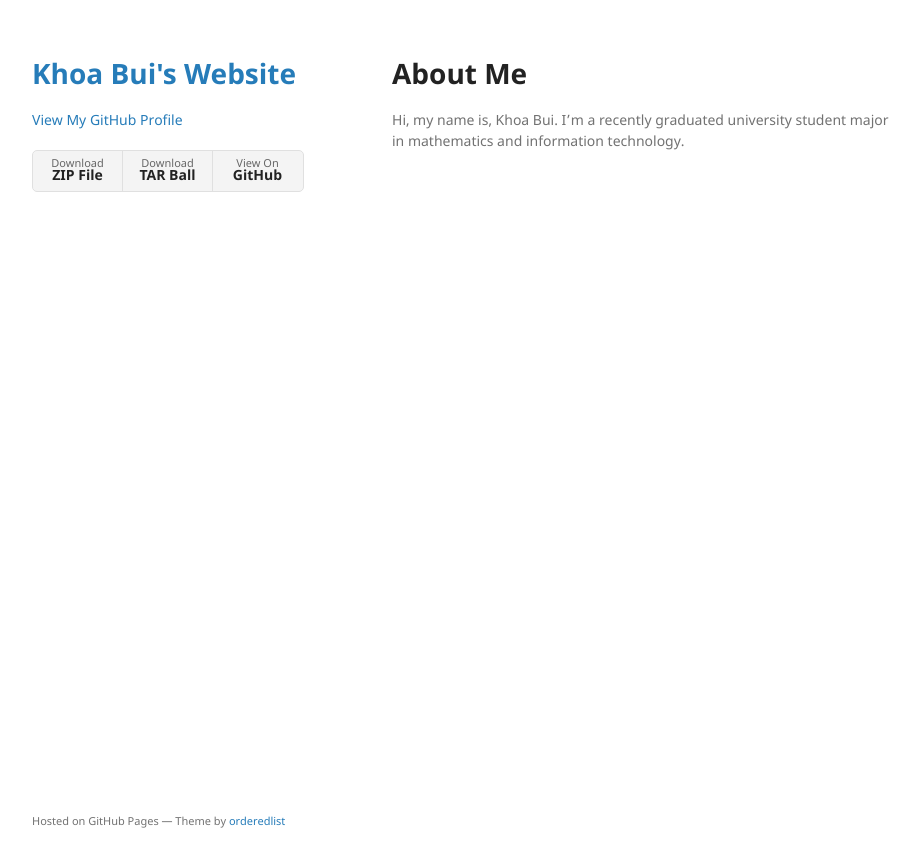
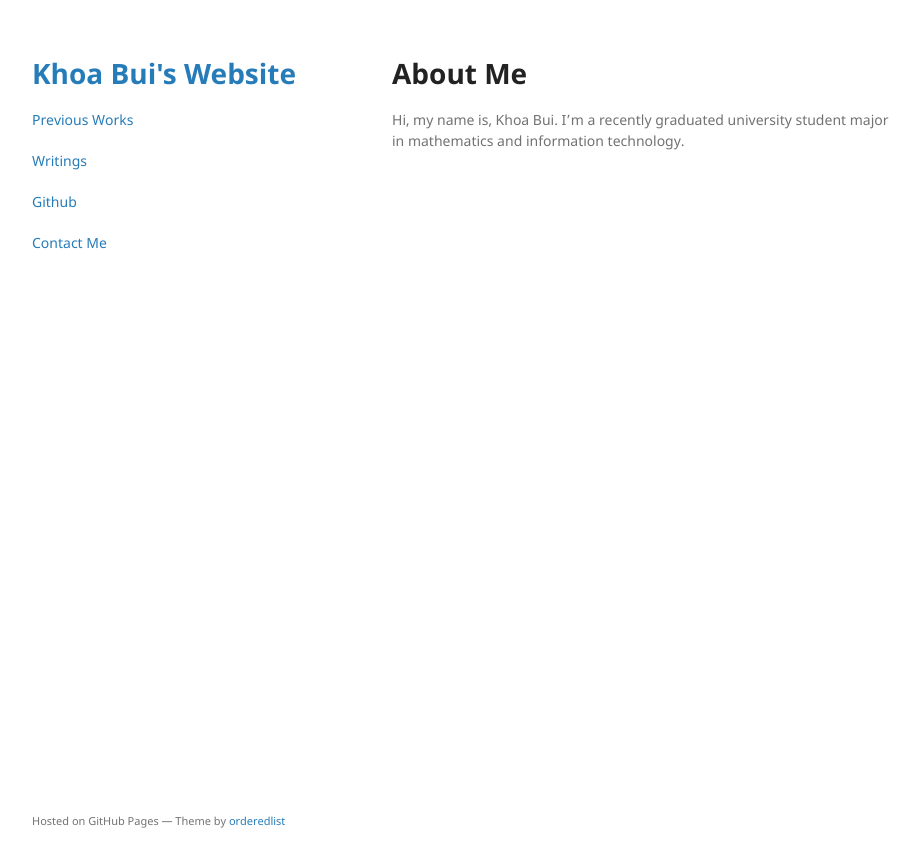
Before and after one commit to khoabuiv/khoabuiv.github.io, a Jekyll site: the page built from index.md, in a window 1280 px wide. Shown: the top 867 px of the page, without its empty margins (178-1098 px from the left). Built offline with Jekyll 4.4.1, drawn with Linux system fonts in a browser that asks for light colours; the repository's description, which GitHub fills in, is left out; our own code applies the rules of GitHub Pages for plain Markdown files.

Commit message:
Editing the Sidebars

```diff
--- a/_layouts/default.html
+++ b/_layouts/default.html
@@ -21,23 +21,14 @@
           <img src="{{site.logo | relative_url}}" alt="Logo" />
         {% endif %}
 
-        <p>{{ site.description | default: site.github.project_tagline }}</p>
+        <p class="view"><a href="{{ site.github.owner_url }}">Previous Works</a></p>
 
-        {% if site.github.is_project_page %}
-        <p class="view"><a href="{{ site.github.repository_url }}">View the Project on GitHub <small>{{ site.github.repository_nwo }}</small></a></p>
-        {% endif %}
+        <p class="view"><a href="{{ site.github.owner_url }}">Writings</a></p>
 
-        {% if site.github.is_user_page %}
-        <p class="view"><a href="{{ site.github.owner_url }}">View My GitHub Profile</a></p>
-        {% endif %}
+        <p class="view"><a href="{{ site.github.owner_url }}">Github</a></p>
 
-        {% if site.show_downloads %}
-        <ul class="downloads">
-          <li><a href="{{ site.github.zip_url }}">Download <strong>ZIP File</strong></a></li>
-          <li><a href="{{ site.github.tar_url }}">Download <strong>TAR Ball</strong></a></li>
-          <li><a href="{{ site.github.repository_url }}">View On <strong>GitHub</strong></a></li>
-        </ul>
-        {% endif %}
+        <p class="view"><a href="{{ site.github.owner_url }}">Contact Me</a></p>
+
       </header>
       <section>
 
```
Also changed, not shown: 1 other file.
